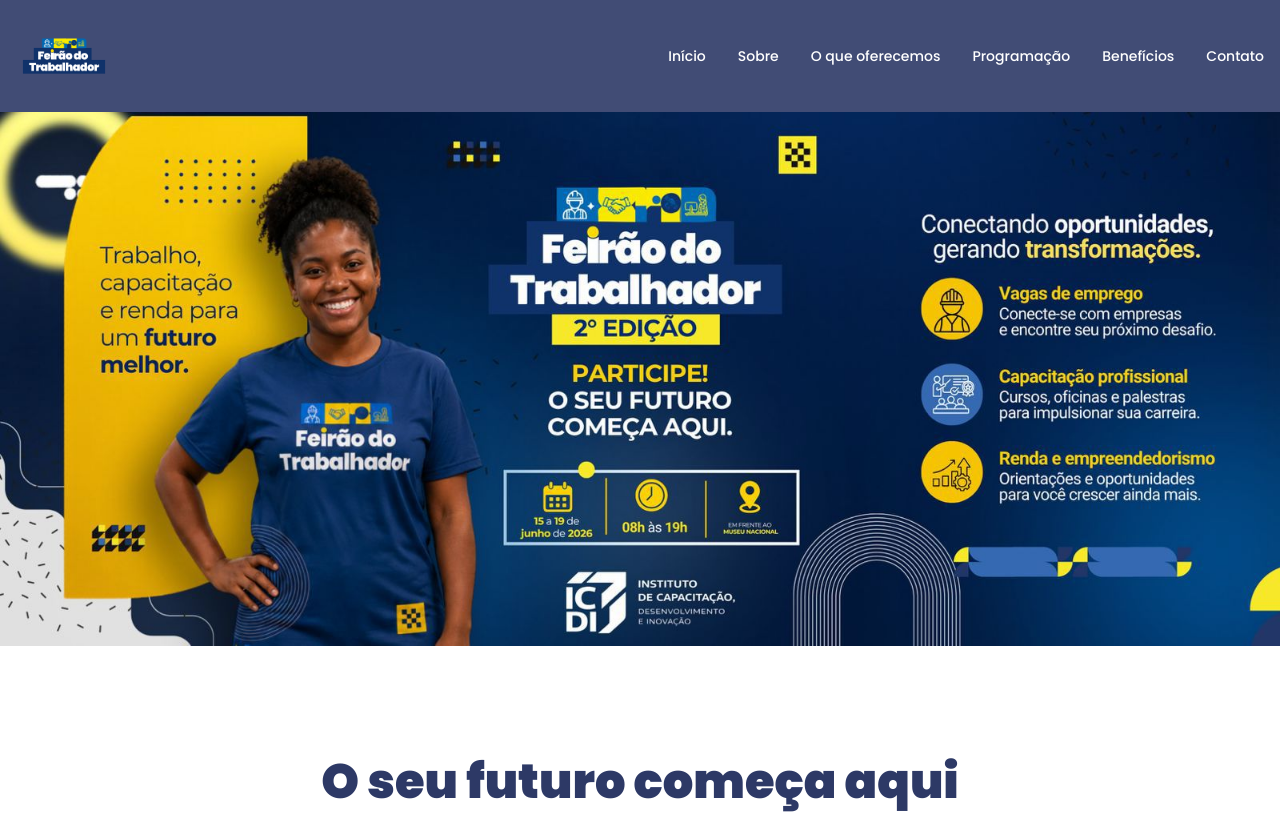
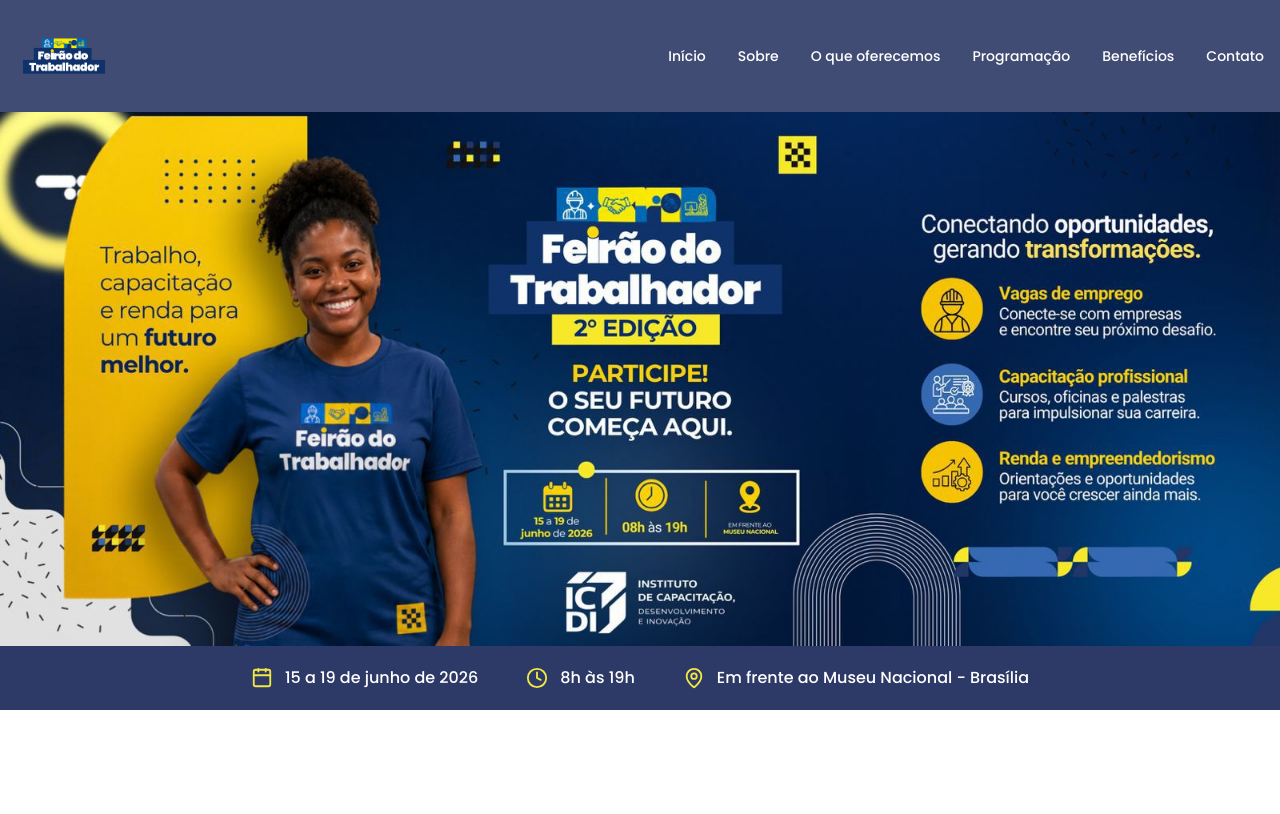
Before and after one commit to mroschost/feirao-do-trabalhador, a React (Vite) app: page / in a window 1280 px wide. Shown: the top 814 px of the page. Built offline with nearby package versions, Linux system fonts and the light colour scheme.

Commit message:
Add InfoBar component below hero with date/time/location

```diff
--- a/src/App.tsx
+++ b/src/App.tsx
@@ -1,6 +1,7 @@
 import { Helmet } from 'react-helmet-async'
 import Navbar from './components/Navbar'
 import Hero from './components/Hero'
+import InfoBar from './components/InfoBar'
 import About from './components/About'
 import Services from './components/Services'
 import Categories from './components/Categories'
@@ -28,6 +29,7 @@ export default function App() {
         <Navbar />
         <main className="pt-24 md:pt-28">
           <Hero />
+          <InfoBar />
           <About />
           <Services />
           <Categories />
--- /dev/null
+++ b/src/components/InfoBar.tsx
@@ -0,0 +1,30 @@
+import { Calendar, Clock, MapPin } from 'lucide-react'
+
+export default function InfoBar() {
+  return (
+    <div className="w-full" style={{ backgroundColor: '#2D3966' }}>
+      <div className="w-full max-w-5xl mx-auto px-4 py-5">
+        <div className="flex flex-col md:flex-row items-center justify-center gap-6 md:gap-12">
+          <div className="flex items-center gap-3">
+            <Calendar size={22} className="text-[#F3E844]" />
+            <span className="text-white text-sm md:text-base font-medium" style={{ fontFamily: 'Poppins, sans-serif' }}>
+              15 a 19 de junho de 2026
+            </span>
+          </div>
+          <div className="flex items-center gap-3">
+            <Clock size={22} className="text-[#F3E844]" />
+            <span className="text-white text-sm md:text-base font-medium" style={{ fontFamily: 'Poppins, sans-serif' }}>
+              8h às 19h
+            </span>
+          </div>
+          <div className="flex items-center gap-3">
+            <MapPin size={22} className="text-[#F3E844]" />
+            <span className="text-white text-sm md:text-base font-medium" style={{ fontFamily: 'Poppins, sans-serif' }}>
+              Em frente ao Museu Nacional - Brasília
+            </span>
+          </div>
+        </div>
+      </div>
+    </div>
+  )
+}
```
